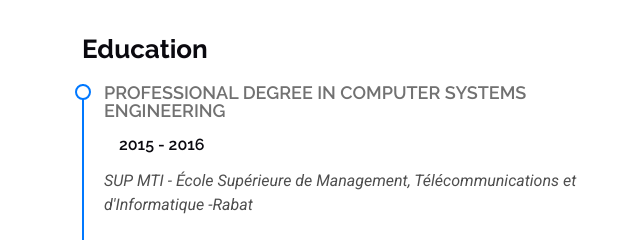
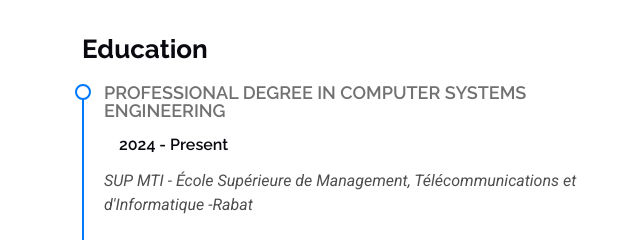
Before and after one commit to callmezaroual/MyPortofolio-Zaroual, a plain HTML site: page index.html in a window 1280 px wide. Shown: the part 1980-2220 px from the top of the page, 0-640 px from the left. Drawn offline with Linux system fonts and the light colour scheme.

Commit message:
index.html

```diff
--- a/index.html
+++ b/index.html
@@ -204,7 +204,7 @@
             <div class="resume-item">
               <h4> Professional Degree in Computer Systems
                 Engineering</h4>
-              <h5>2015 - 2016</h5>
+              <h5>2024 - Present</h5>
               <p><em>SUP MTI - École Supérieure de Management,
                 Télécommunications et d'Informatique -Rabat</em></p>
 
```
